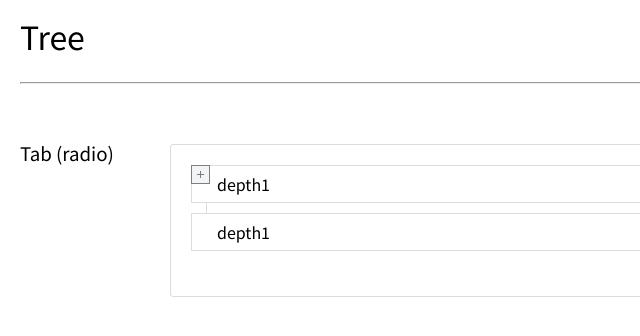
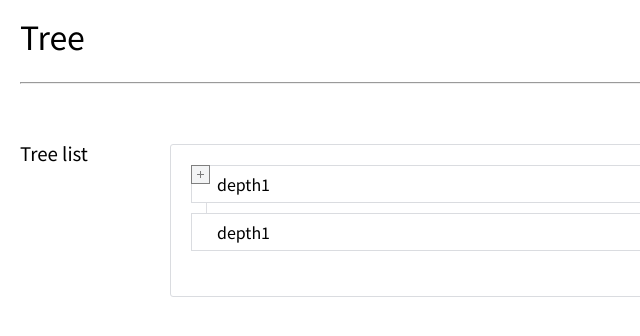
Before and after one commit to bbAn/My-UI-Patterns, a plain HTML site: page tree.html in a window 1280 px wide. Shown: the full height of the page, 0-640 px from the left. Drawn offline with Linux system fonts and the light colour scheme.

Commit message:
트리구조 타이틀 수정
Signed-off-by: bbAn <damaskrose83@gmail.com>

```diff
--- a/tree.html
+++ b/tree.html
@@ -11,7 +11,7 @@
     <hr>
     <section>
         <article class="ui-article">
-            <h3>Tab (radio)</h3>
+            <h3>Tree list</h3>
             <div class="ui-inner">
                 <div class="ui-item">
                     <ul class="tree-list">
```
